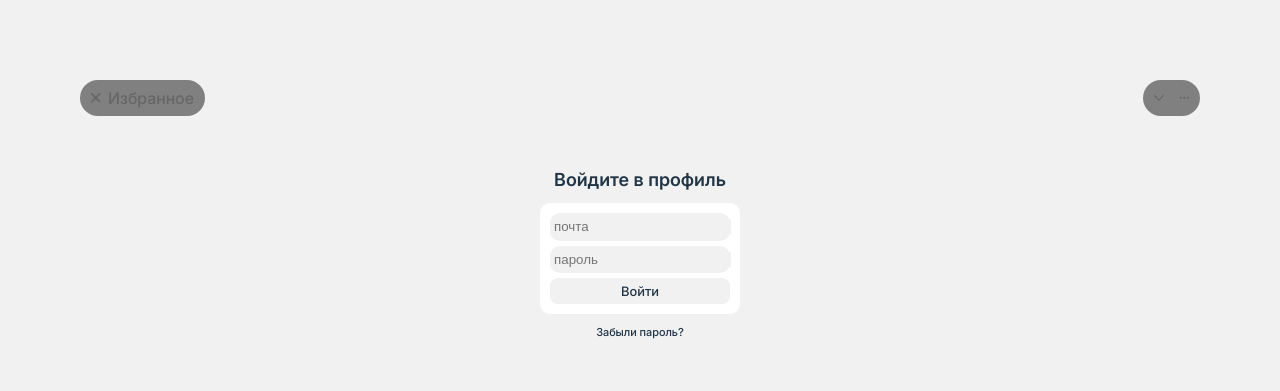
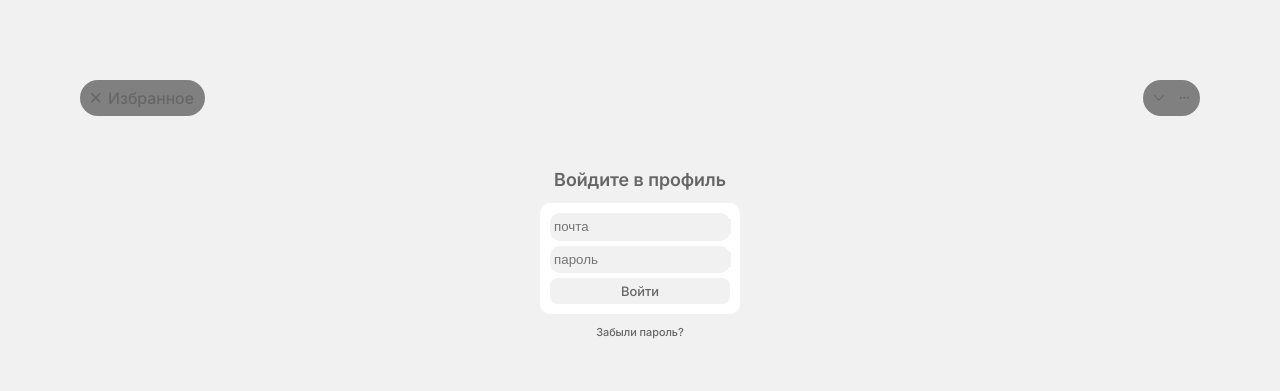
Before and after one commit to zaikinale/shop_react.io, a React (Vite) app: page /saved in a window 1280 px wide. Shown: the top 391 px of the page. Built offline with nearby package versions, Linux system fonts and the light colour scheme; no server answers.

Commit message:
fix login

```diff
--- a/src/components/Login/style.module.css
+++ b/src/components/Login/style.module.css
@@ -10,7 +10,7 @@
 
 .container__title {
     margin-top: 30px;
-    color: var(--tc);
+    color: var(--text-color);
     font-size: 18px;
 }
 
@@ -19,7 +19,7 @@
     flex-direction: column;
     align-items: center;
     gap: 5px;
-    background-color: white;
+    background-color: var(--block-color);
     width: 100%;
     max-width: 200px;
     padding: 10px;
@@ -36,7 +36,7 @@
 
 .inputName::placeholder, .inputPass::placeholder {
     text-align: center;
-    color: var(--tc);
+    color: var(--text-color);
     opacity: 0.5;
 }
 
@@ -44,18 +44,18 @@
     outline: none;
     background-color: var(--bg);
     border: none;
-    color: var(--tc);
+    color: var(--text-color);
 }
 
 .loginBtn {
     width: 100%;
     padding: 4px;
     background-color: var(--bg);
-    color: var(--tc);
+    color: var(--text-color);
     font-size: 13px;
 }
 
 .forgotLink {
-    color: var(--tc);
+    color: var(--text-color);
     font-size: 11px;
 }
```
